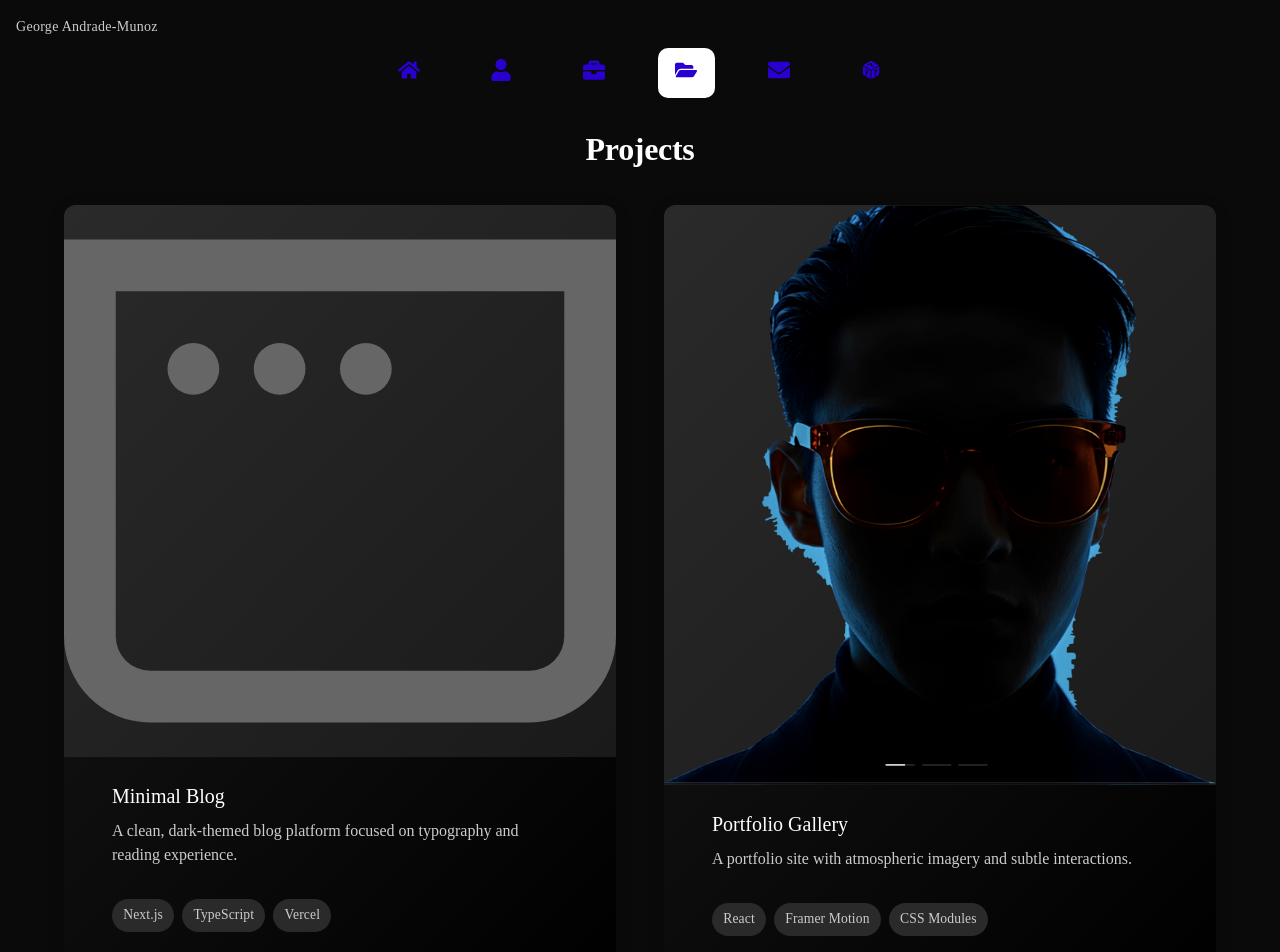
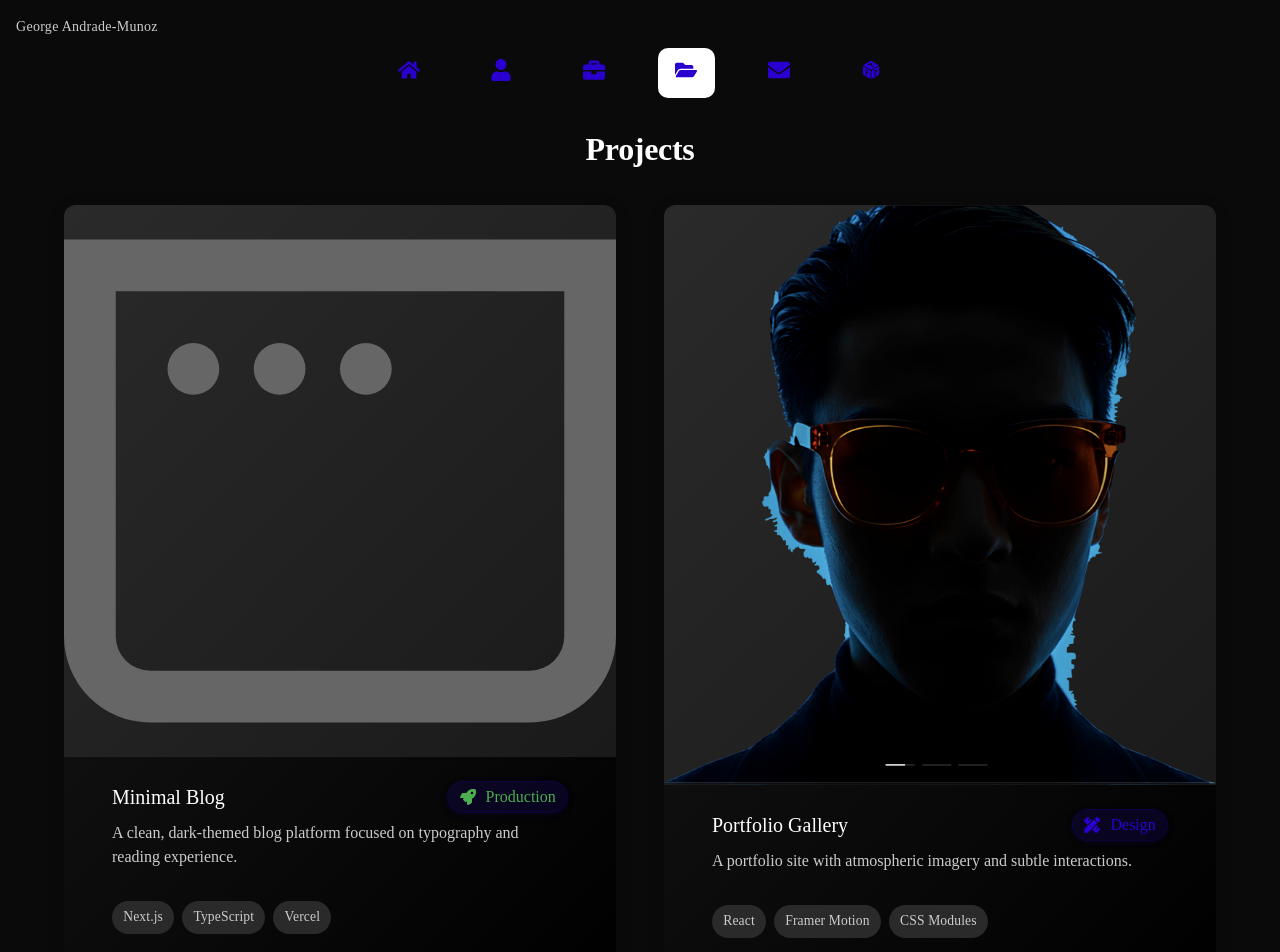
Before and after one commit to geogoesbeepboop/me-ui, a Next.js app: page /projects in a window 1280 px wide. Shown: the top 952 px of the page. Built offline with nearby package versions, Linux system fonts and the light colour scheme; a web font is replaced by a local one.

Commit message:
Project status UI added, iterating on /about2 for smoother user transitions

```diff
--- a/src/app/projects/page.module.css
+++ b/src/app/projects/page.module.css
@@ -91,6 +91,26 @@
   letter-spacing: 0.01em;
 }
 
+.statusIndicator {
+  display: flex;
+  align-items: center;
+  gap: 6px;
+  font-size: 1rem;
+  font-weight: 500;
+  border-radius: 16px;
+  padding: 0.2em 0.7em;
+  background: rgba(42,0,209,0.13);
+  box-shadow: 0 2px 8px rgba(42,0,209,0.10), 0 1.5px 6px rgba(0,0,0,0.10);
+  border: 1.5px solid rgba(42,0,209,0.18);
+  /* color will be set inline for each status */
+  transition: box-shadow 0.2s;
+  z-index: 1;
+}
+
+.statusRight {
+  margin-left: auto;
+}
+
 @media (max-width: 900px) {
     .projectsGrid {
       grid-template-columns: 1fr;
--- a/src/app/projects/page.tsx
+++ b/src/app/projects/page.tsx
@@ -2,6 +2,7 @@
 import Image from "next/image";
 import { Project } from "@/types";
 import styles from "./page.module.css";
+import { FaPencilRuler, FaCode, FaFlask, FaRocket, FaArchive } from "react-icons/fa";
 
 const projects: Project[] = [
   {
@@ -10,7 +11,8 @@ const projects: Project[] = [
     description: "A clean, dark-themed blog platform focused on typography and reading experience.",
     image: "/window.svg",
     techStack: ["Next.js", "TypeScript", "Vercel"],
-    link: "#"
+    link: "#",
+    status: "production"
   },
   {
     id: "2",
@@ -18,9 +20,38 @@ const projects: Project[] = [
     description: "A portfolio site with atmospheric imagery and subtle interactions.",
     image: "/me.png",
     techStack: ["React", "Framer Motion", "CSS Modules"],
-    link: "#"
+    link: "#",
+    status: "design"
   }
 ];
+
+const statusMap = {
+  design: {
+    label: "Design",
+    color: "#2a00d1",
+    icon: <FaPencilRuler />
+  },
+  development: {
+    label: "Development",
+    color: "#00bcd4",
+    icon: <FaCode />
+  },
+  beta: {
+    label: "Beta",
+    color: "#ffc107",
+    icon: <FaFlask />
+  },
+  production: {
+    label: "Production",
+    color: "#4caf50",
+    icon: <FaRocket />
+  },
+  archived: {
+    label: "Archived",
+    color: "#888888",
+    icon: <FaArchive />
+  }
+};
 
 export default function Projects() {
   return (
@@ -47,7 +78,16 @@ export default function Projects() {
             </div>
             {/* Content Section */}
             <div className={styles.projectContent}>
-              <h3 className={styles.projectTitle}>{project.title}</h3>
+              <div style={{ display: 'flex', alignItems: 'center', justifyContent: 'space-between' }}>
+                <h3 className={styles.projectTitle} style={{ margin: 0 }}>{project.title}</h3>
+                <span
+                  className={`${styles.statusIndicator} ${styles.statusRight}`}
+                  style={{ color: statusMap[project.status].color }}
+                >
+                  {statusMap[project.status].icon}
+                  <span style={{ marginLeft: 4 }}>{statusMap[project.status].label}</span>
+                </span>
+              </div>
               <p className={styles.projectDescription}>{project.description}</p>
               <div className={styles.projectTechStack}>
                 {project.techStack.map(tech => (
--- a/src/types/index.ts
+++ b/src/types/index.ts
@@ -89,4 +89,5 @@ export interface Project {
   image?: string; // Optional image URL
   techStack: string[];
   link?: string; // Optional external or internal link
+  status: 'design' | 'development' | 'beta' | 'production' | 'archived'; // Development stage
 }
```
Also changed, not shown: src/app/about2/page.module.css (+24 -0 lines), src/app/about2/page.tsx (+31 -9 lines).
